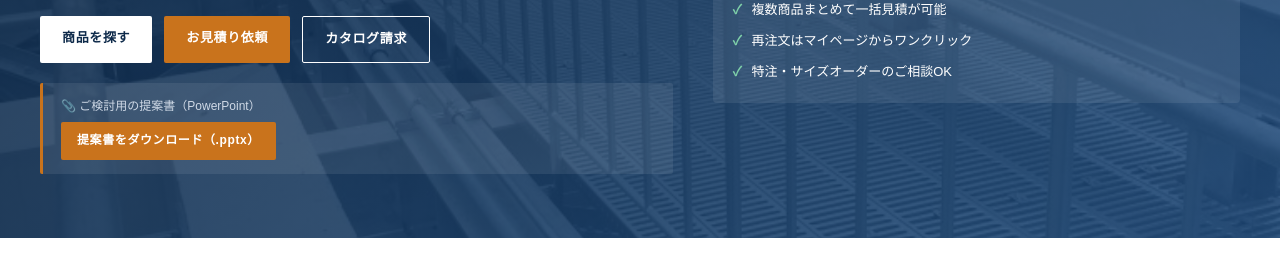
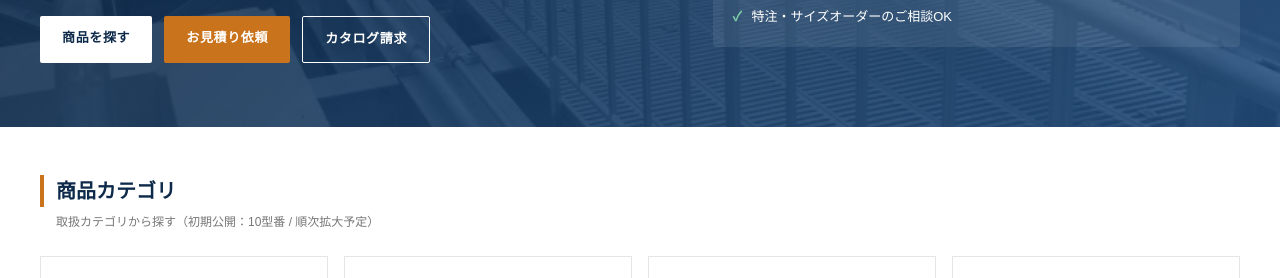
Before and after one commit to uknow-web/hikari-btob-mockup, a website: page index.html in a window 1280 px wide. Shown: the part 447-725 px from the top of the page. Drawn offline with Linux system fonts and the light colour scheme.

Commit message:
Remove proposal download box from hero

```diff
--- a/index.html
+++ b/index.html
@@ -429,10 +429,6 @@
         <a href="#list" class="btn btn-primary">商品を探す</a>
         <a href="#" class="btn btn-accent">お見積り依頼</a>
         <a href="#" class="btn btn-outline">カタログ請求</a>
-      </div>
-      <div style="margin-top:20px;padding:14px 18px;background:rgba(255,255,255,0.08);border-left:3px solid #c9731c;border-radius:2px;">
-        <div style="font-size:12px;color:#cfd9e6;margin-bottom:6px;">📎 ご検討用の提案書（PowerPoint）</div>
-        <a href="hikari-btob-proposal.pptx" download class="btn btn-accent" style="font-size:12px;padding:9px 16px;">提案書をダウンロード（.pptx）</a>
       </div>
     </div>
     <div class="hero-badges">
```
Also changed, not shown: mockup.html (+0 -4 lines).
